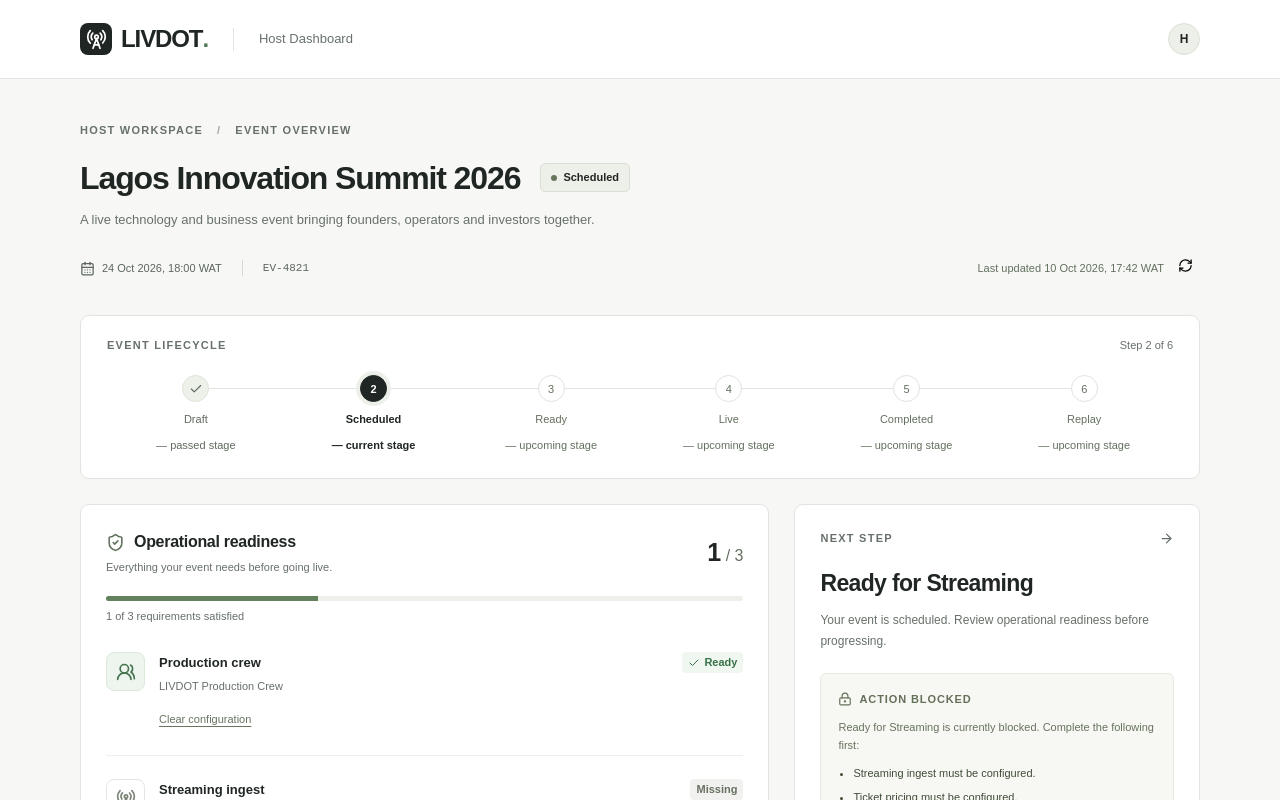
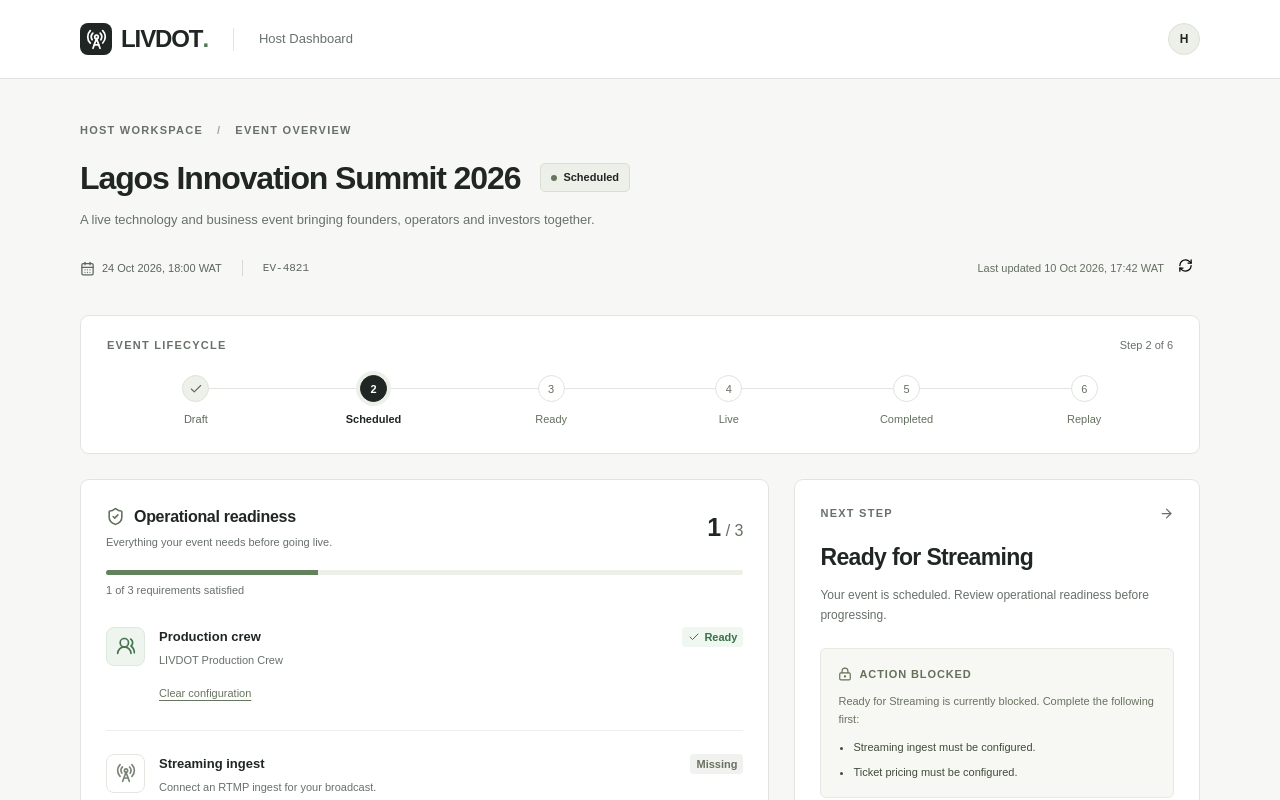
Before and after one commit to michycipher/livdot-host.dashboard, a Next.js app: page / in a window 1280 px wide. Shown: the top 800 px of the page. Built offline with nearby package versions, Linux system fonts and the light colour scheme.

Commit message:
Fix lifecycle stepper helper text visibility

```diff
--- a/src/app/globals.css
+++ b/src/app/globals.css
@@ -46,6 +46,17 @@ h2,
 h3,
 p {
   margin: 0;
+}
+.sr-only {
+  position: absolute;
+  width: 1px;
+  height: 1px;
+  padding: 0;
+  margin: -1px;
+  overflow: hidden;
+  clip: rect(0, 0, 0, 0);
+  white-space: nowrap;
+  border: 0;
 }
 button {
   transition: background 0.15s;
```
Also changed, not shown: 1 other file (tests, documents, lock files or other folders).
